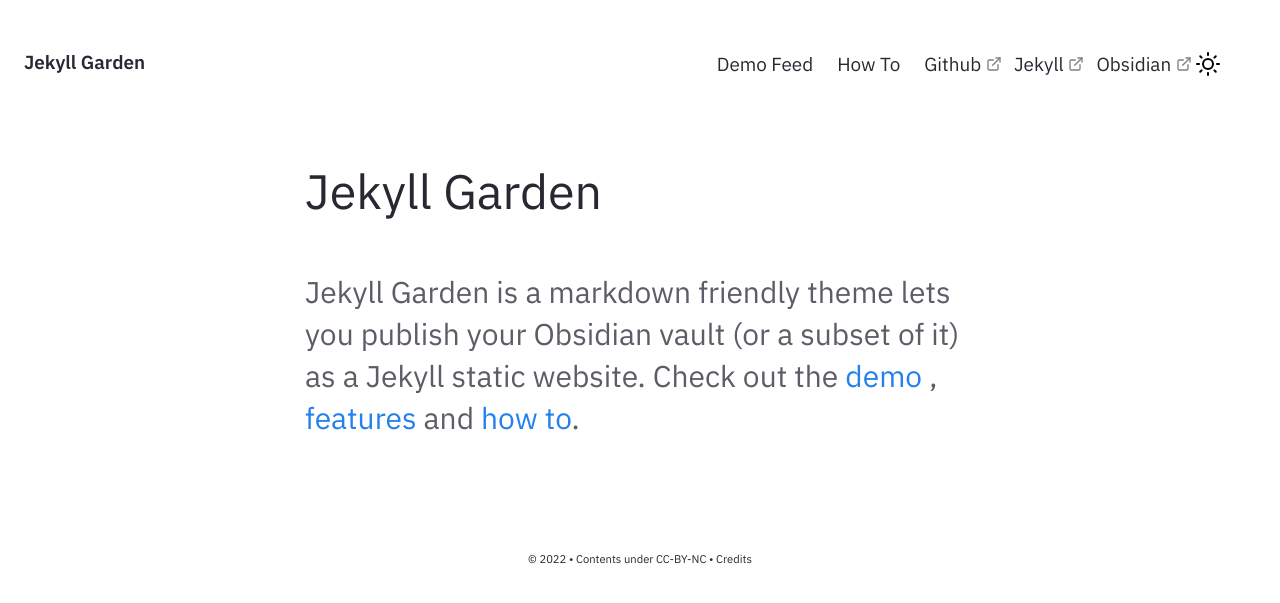
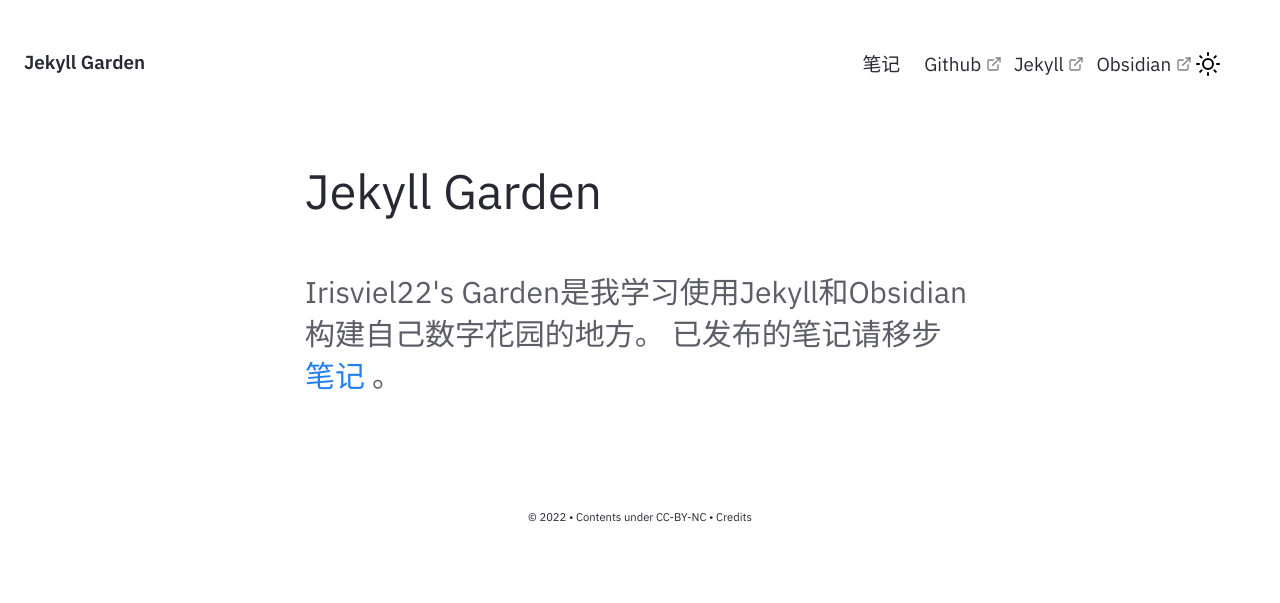
Before and after one commit to Irisviel22/Irisviel22.github.io, a Jekyll site: the page built from pages/index.md, in a window 1280 px wide. Shown: the top 603 px of the page. Built offline with Jekyll 4.4.1, drawn with Linux system fonts in a browser that asks for light colours.

Commit message:
Ubuntu运行jekyll

```diff
--- a/_includes/Homepage.html
+++ b/_includes/Homepage.html
@@ -1,7 +1,7 @@
 <div class="home-intro">
     <div class="jumbo">{{site.heading}} </div>
     <div class="home-sub-text"> <h3>
-        Jekyll Garden is a markdown friendly theme lets you publish your Obsidian vault (or a subset of it) as a Jekyll static website.
-        Check out the <a href="{{'/notes' | relative_url}}"> demo </a>, <a href="{{'/post/features' | relative_url}}"> features </a> and <a href="{{'/post/how-to' | relative_url}}"> how to</a>.
+        Irisviel22's Garden是我学习使用Jekyll和Obsidian构建自己数字花园的地方。
+        已发布的笔记请移步 <a href="{{'/notes' | relative_url}}"> 笔记 </a>。
         </h3>
 </div> </div>
--- a/_includes/Nav.html
+++ b/_includes/Nav.html
@@ -54,10 +54,7 @@
     <div id="navbarBasicExample" class="navbar-menu">
       <div class="navbar-start">
         <a href="{{'/notes' | relative_url}}" class="navbar-item">
-          Demo Feed
-        </a>
-        <a href="../post/how-to" class="navbar-item">
-          How To
+          笔记
         </a>
         <a href="https://github.com/Jekyll-Garden/jekyll-garden.github.io" target="_blank" class="navbar-item">
           Github
```
Also changed, not shown: Gemfile.lock.
